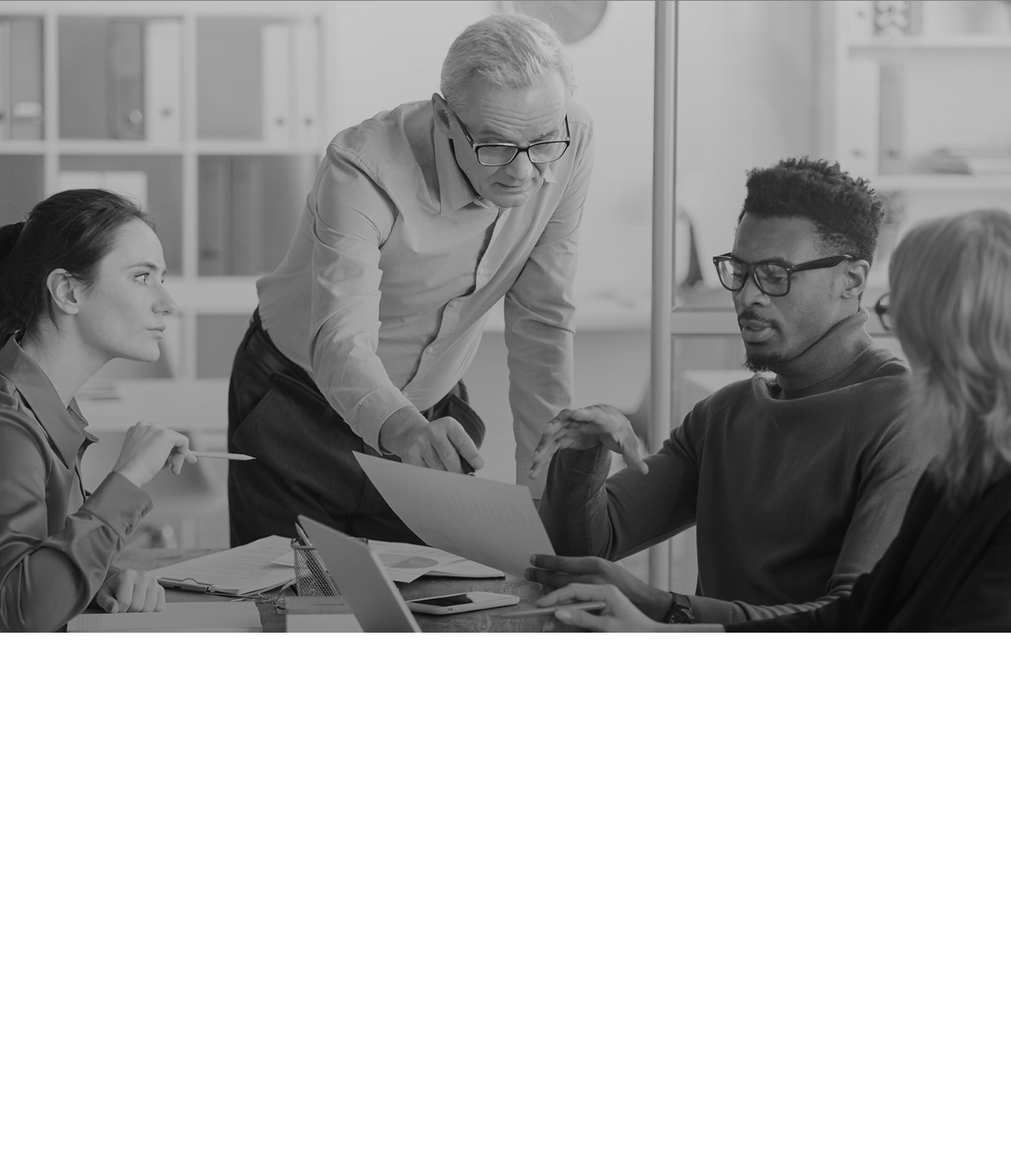
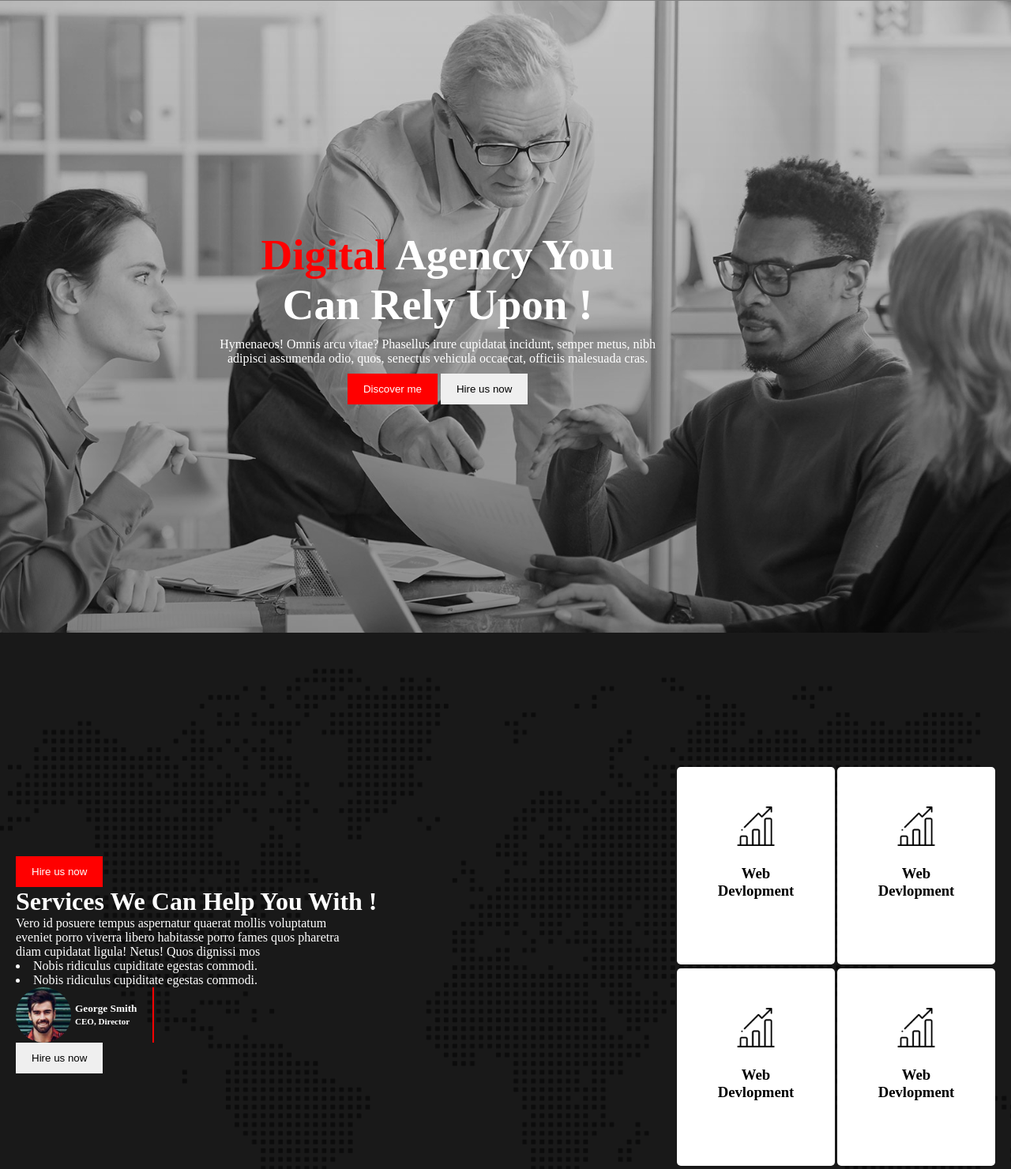
Before and after one commit to nisa-official/digital-agency, a plain HTML site: page index.html in a window 1280 px wide. Shown: the part 88-1568 px from the top of the page at 79% size. Before the commit the page ends 889 px from the top, so only its background shows below. Drawn offline with Linux system fonts and the light colour scheme.

Commit message:
my digital agency is 60% done

```diff
--- a/index.html
+++ b/index.html
@@ -19,9 +19,82 @@
                 <li>home</li>
             </div>
          </div>
-    <div class="banner-container"></div>
+    <div class="banner-container">
+        <div class="banner-info">
+         <h1 class="title">
+            <span class="primary" >Digital </span>Agency You <br> Can Rely Upon !</h1>
+             <p class="description">
+                Hymenaeos! Omnis arcu vitae? Phasellus irure cupidatat incidunt,
+                semper metus, nibh adipisci assumenda odio, quos, senectus vehicula
+                occaecat, officiis malesuada cras.
+            </p>
+            <button class="btn bg-primary">Discover me</button>
+            <button class="btn">Hire us now</button>
+        </div>
+    </div>
+
    </header>
-   <main></main>
+   <main>
+    <div class="service-container">
+     <div class="left-side-container">
+    <button class="btn bg-primary">Hire us now</button>
+  <h1>Services We Can Help You With !</h1>
+  <p class="service-description">
+    Vero id posuere tempus aspernatur quaerat mollis voluptatum    eveniet
+    porro viverra libero habitasse porro fames quos pharetra diam
+    cupidatat ligula! Netus! Quos dignissi mos
+</p>
+    <lo>
+        <li>Nobis ridiculus cupiditate egestas commodi.</li>
+        <li>Nobis ridiculus cupiditate egestas commodi.</li>
+    </lo>
+    <div class="author-container">
+
+         <div class="profile-container">
+         <img class="author-img" src="./asset/image/author.jpg" alt="">
+           <h5>George Smith <br> <small>CEO, Director</small></h5>
+         </div>
+    </div>
+
+    <button class="btn">Hire us now</button>
+     </div>
+     <div class="right-side-container">
+   <div class="first-two-box">
+    <div class="box">
+        <img class="icon" src="asset/icons/bar-chart.png" alt="">
+        <h3>Web Devlopment</h3>
+
+    </div>
+
+    <div class="box">
+        <img class="icon" src="asset/icons/bar-chart.png" alt="">
+        <h3>Web Devlopment</h3>
+
+    </div>
+
+
+   </div>
+   <div class="first-two-box">
+    <div class="box">
+        <img class="icon" src="asset/icons/bar-chart.png" alt="">
+        <h3>Web Devlopment</h3>
+
+    </div>
+
+    <div class="box">
+        <img class="icon" src="asset/icons/bar-chart.png" alt="">
+        <h3>Web Devlopment</h3>
+
+    </div>
+
+
+   </div>
+
+     </div>
+
+
+    </div>
+   </main>
    <footer></footer>
 </body>
 </html>
--- a/style.css
+++ b/style.css
@@ -27,5 +27,86 @@
     background-position: center;
     background-repeat: no-repeat;
     background-size: cover;
+    text-align: center;
+    display: flex;
+    align-items: center;
+}
+.primary{
+    color: red;
+}
+.title{
+    font-size: 55px;
+    font: bold;
+    color: white;
+}
+.description{
+    color: white;
+    padding: 10px;
+    width: 50%;
+    margin: auto;
+}
+.btn{
+    padding: 12px 20px;
+    border: none;
+}
+.bg-primary{
+    background: red;
+    color: white;
 
 }
+.service-container{
+    height: 100vh;
+    background-image: url('./asset/image/footer-bg.png'), linear-gradient(rgba(0,0,0,0.9),rgba(0,0,0,0.9));
+    background-blend-mode: overlay;
+    background-position: center;
+    background-repeat: no-repeat;
+    background-size: cover;
+   color: white;
+   display: flex;
+   align-items: center;
+   padding: 20px;
+
+}
+.icon{
+    width: 50px;
+    margin-bottom: 20px;
+
+}
+.box{
+    text-align: center;
+    width: 100px;
+    height: 150px;
+    padding: 50px;
+    background-color: white;
+    color: black;
+    border-radius: 5px;
+
+
+}
+.service-description{
+    width: 50%;
+
+}
+.first-two-box{
+    display: flex;
+    gap: 3px;
+    margin-top: 5px;
+}
+.author-img{
+    width: 70px;
+    height: 70px;
+    border-radius: 35px;
+
+}
+.author-container{
+    display: flex;
+    gap: 20px;
+    align-items: center;
+}
+.profile-container{
+    display: flex;
+    align-items: center;
+    gap: 5px;
+    border-right: 2px solid red;
+    padding-right: 20px;
+}
```
